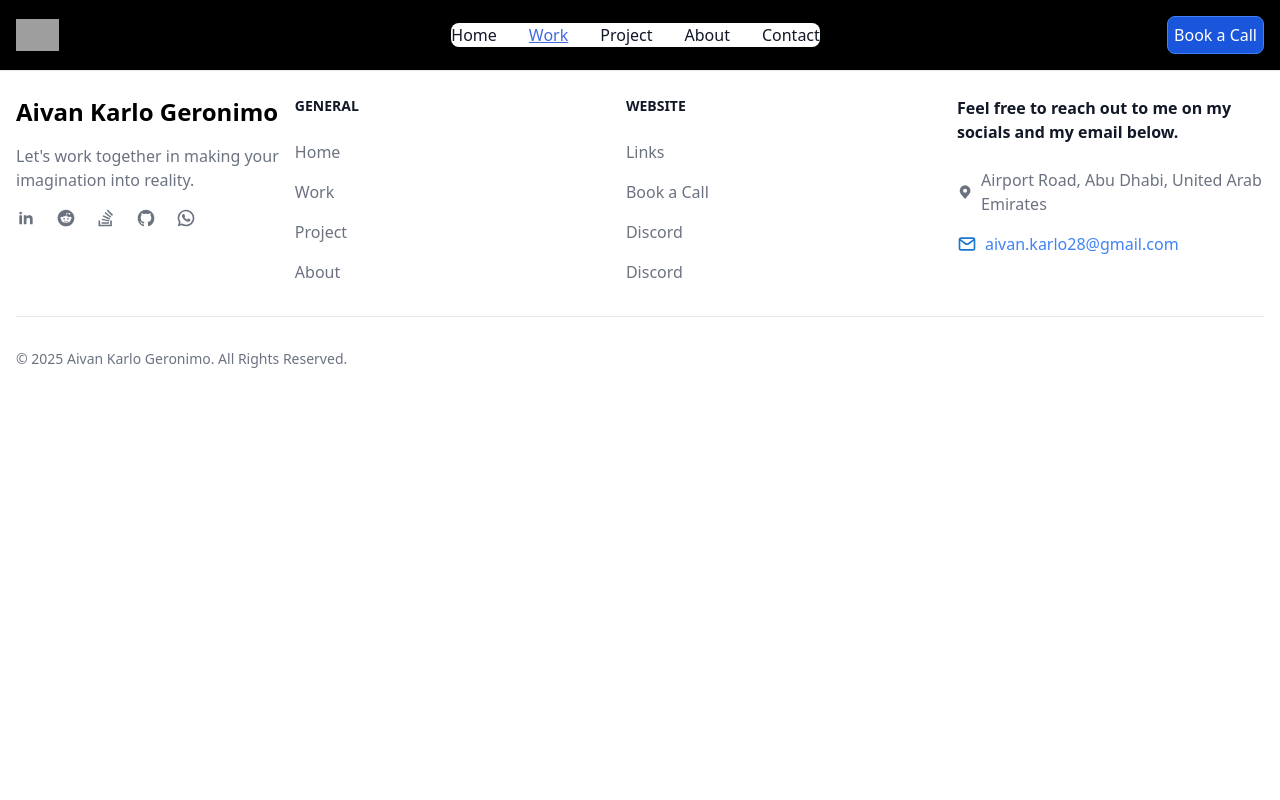
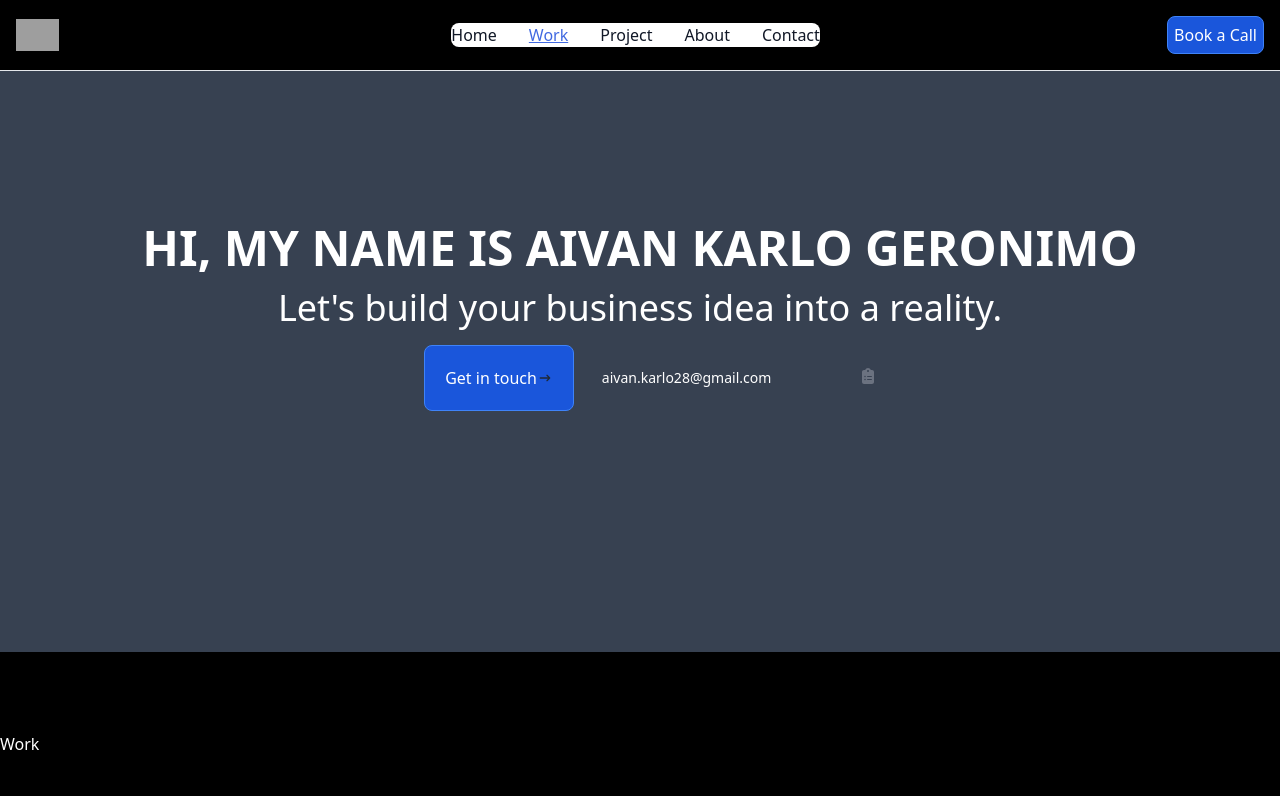
Before and after one commit to avnkrlo/react_portfolio, a React (Vite) app: page /react_portfolio/work in a window 1280 px wide. Shown: the top 800 px of the page. Built offline with nearby package versions, Linux system fonts and the light colour scheme; grey boxes are pictures that could not be loaded.

Commit message:
landing page need fix

```diff
--- a/package.json
+++ b/package.json
@@ -1,6 +1,6 @@
 {
   "name": "react_portfolio",
-  "homepage": "https://avnkrlo.github.io/react_portfolio/home",
+  "homepage": "https://avnkrlo.github.io/react_portfolio/",
   "private": true,
   "version": "0.0.0",
   "type": "module",
--- a/src/App.tsx
+++ b/src/App.tsx
@@ -1,13 +1,13 @@
 import Footer from "./components/Footer";
 import NavbarComponent from "./components/NavbarComponent";
 import { Outlet } from "react-router-dom";
-// import Jumbotron from "./components/Jumbotron";
+import Jumbotron from "./components/Jumbotron";
 
 function App() {
   return (
     <div className="bg-black">
       <NavbarComponent/>
-        {/* <Jumbotron/> */}
+        <Jumbotron/>
         <Outlet/>
       <Footer/>
     </div>
--- a/src/pages/Work.tsx
+++ b/src/pages/Work.tsx
@@ -1,7 +1,11 @@
 export default function Work() {
     return (
-        <div>
-            <h1>Work</h1>
-        </div>
+        <>
+            <div className="mt-15">
+                <div className="pt-5 text-white">
+                    Work
+                </div>
+            </div>
+        </>
     )
 }
--- a/vite.config.ts
+++ b/vite.config.ts
@@ -6,5 +6,5 @@ import flowbiteReact from "flowbite-react/plugin/vite";
 // https://vite.dev/config/
 export default defineConfig({
   plugins: [react(), tailwindcss(), flowbiteReact()],
-  base: "/react_portfolio/",
+  base: "/react_portfolio",
 });
```
